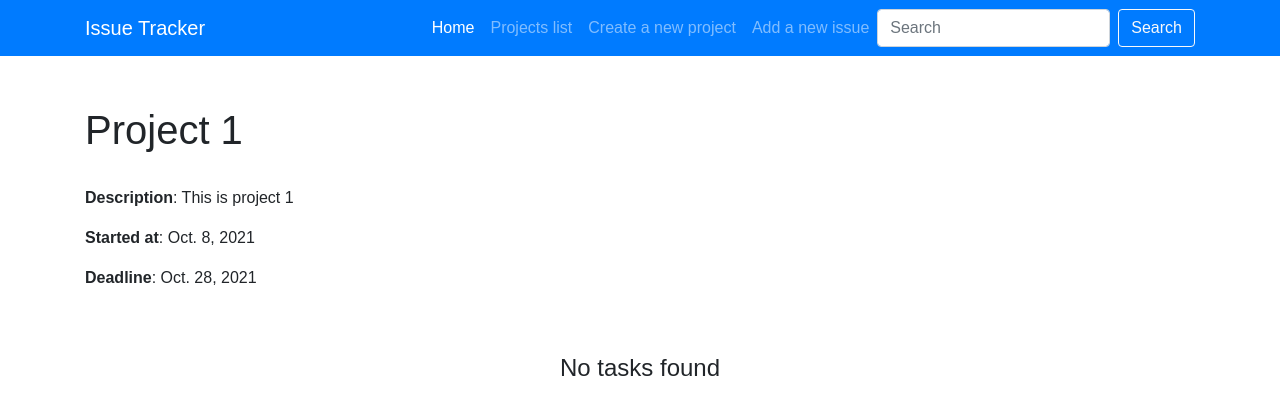
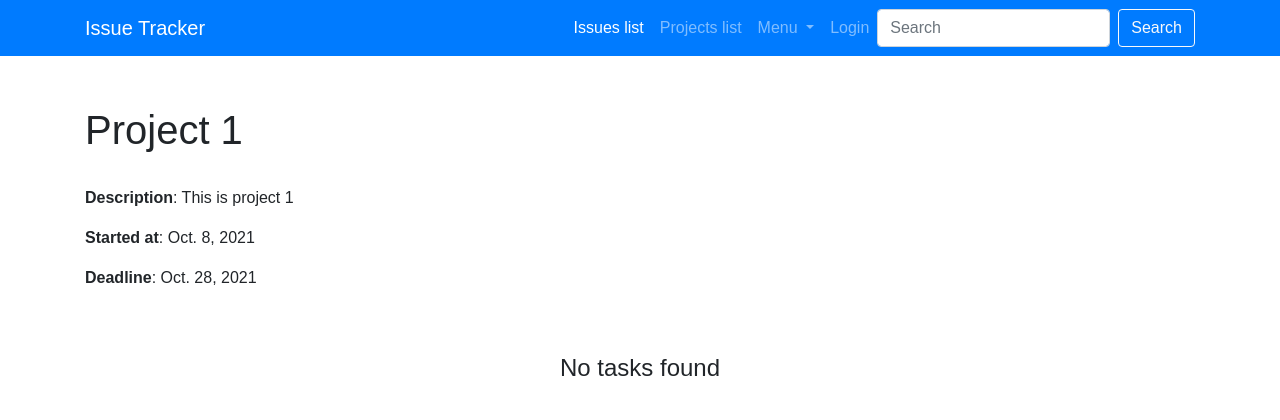
Before and after one commit to amirAkhmetzhanov94/blog, a Django app: page /detailed/2 in a window 1280 px wide. Shown: the top 420 px of the page. Run offline with Django 3.2, Linux system fonts and the light colour scheme; data comes from the database, SQL or seed files in the repository.

Commit message:
HW-57 Поменял метод в LogoutView post > get, т.к метод закрытия авторизации не срабатывал. Добавил кнопки авторизации и закрытия авторизации в шапку сайта. Добавил выпадающий список для пунктов меню.

```diff
--- a/issue_tracker/accounts/views.py
+++ b/issue_tracker/accounts/views.py
@@ -18,6 +18,6 @@ class LoginView(View):
 
 
 class LogoutView(View):
-    def post(self, request, *args, **kwargs):
+    def get(self, request, *args, **kwargs):
         logout(request)
         return redirect("index")
--- a/issue_tracker/issue_tracker/urls.py
+++ b/issue_tracker/issue_tracker/urls.py
@@ -21,7 +21,7 @@ from webapp import views as webview
 
 urlpatterns = [
     path('accounts/login/', accounts.views.LoginView.as_view(), name='login'),
-    path("accounts/logout/", accounts.views.LogoutView.as_view(), name="logout"),
+    path('accounts/logout/', accounts.views.LogoutView.as_view(), name="logout"),
     path('admin/', admin.site.urls),
     path('', webview.IndexView.as_view(), name='index'),
     path('issue/<int:issue_pk>/', webview.IssueView.as_view(), name='issue_detail'),
--- a/issue_tracker/webapp/templates/projects/detail.html
+++ b/issue_tracker/webapp/templates/projects/detail.html
@@ -17,17 +17,28 @@
       <a class="navbar-brand" href="{% url 'index' %}">Issue Tracker</a>
         <ul class="navbar-nav">
           <li class="nav-item active">
-            <a class="nav-link" href="{% url 'index' %}">Home<span class="sr-only">(current)</span></a>
+            <a class="nav-link" href="{% url 'index' %}">Issues list<span class="sr-only">(current)</span></a>
           </li>
           <li class="nav-item">
             <a class="nav-link" href="{% url 'project_list' %}">Projects list</a>
           </li>
-          <li class="nav-item">
-            <a class="nav-link" href="{% url 'project_add' %}">Create a new project</a>
-          </li>
-          <li class="nav-item">
-            <a class="nav-link" href="{% url 'project_add_issue' project.pk %}">Add a new issue</a>
-          </li>
+             <li class="nav-item dropdown">
+                <a class="nav-link dropdown-toggle" href="#" id="navbarDropdown" role="button" data-toggle="dropdown" aria-haspopup="true" aria-expanded="false">
+                  Menu
+                </a>
+                <div class="dropdown-menu" aria-labelledby="navbarDropdown">
+                  <a class="dropdown-item" href="{% url 'project_add' %}">Create a new project</a>
+                  <a class="dropdown-item" href="{% url 'project_add_issue' project.pk %}">Create a new issue</a>
+                </div>
+             </li>
+                    {% if user.is_authenticated %}
+           {% block menu_links %}{% endblock %}
+           <li class="nav-item">
+               <a class="nav-link" href="{% url 'logout' %}">Logout [{{ user.username }}]</a>
+           </li>
+       {% else %}
+           <li class="menu-right"><a href="{% url 'login' %}" class="nav-link">Login</a></li>
+       {% endif %}
         {% include "partial/search_form.html" %}
         </ul>
       </div>
@@ -65,5 +76,7 @@
     <div class="container mt-5 mb-5">
         <p>Copyright &#169; Your Website 2021</p>
     </div>
+<script src="https://code.jquery.com/jquery-3.5.1.slim.min.js" integrity="sha384-DfXdz2htPH0lsSSs5nCTpuj/zy4C+OGpamoFVy38MVBnE+IbbVYUew+OrCXaRkfj" crossorigin="anonymous"></script>
+<script src="https://cdn.jsdelivr.net/npm/bootstrap@4.6.0/dist/js/bootstrap.bundle.min.js" integrity="sha384-Piv4xVNRyMGpqkS2by6br4gNJ7DXjqk09RmUpJ8jgGtD7zP9yug3goQfGII0yAns" crossorigin="anonymous"></script>
 </body>
 </html>
```
Also changed, not shown: issue_tracker/webapp/templates/base.html (+20 -7 lines).
